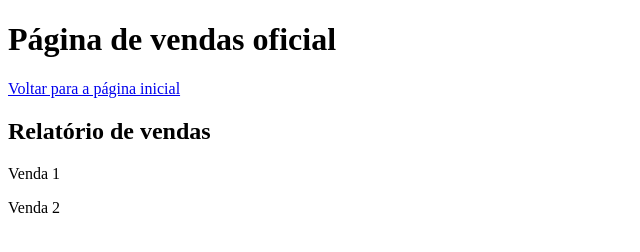
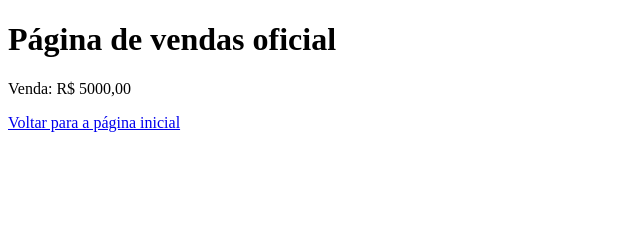
Before and after one commit to richysquare/aulagithub, a plain HTML site: page vendas.html in a window 1280 px wide. Shown: the whole page, without its empty margins (0-640 px from the left). Drawn offline with Linux system fonts and the light colour scheme.

Commit message:
Adicionando venda de novo

```diff
--- a/vendas.html
+++ b/vendas.html
@@ -7,9 +7,8 @@
 </head>
 <body>
     <h1>Página de vendas oficial</h1>
+    <p>Venda: R$ 5000,00</p>
     <a href="index.html"> Voltar para a página inicial</a>
-    <h2>Relatório de vendas</h2>
-    <p>Venda 1</p>
-    <p>Venda 2</p>
+
 </body>
 </html>
```
